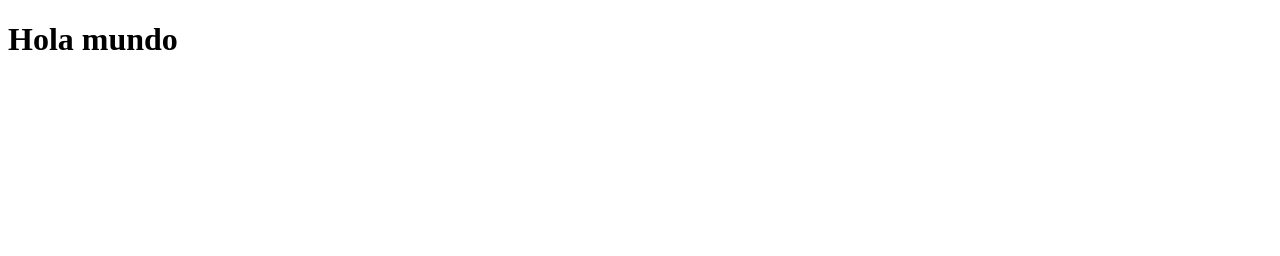
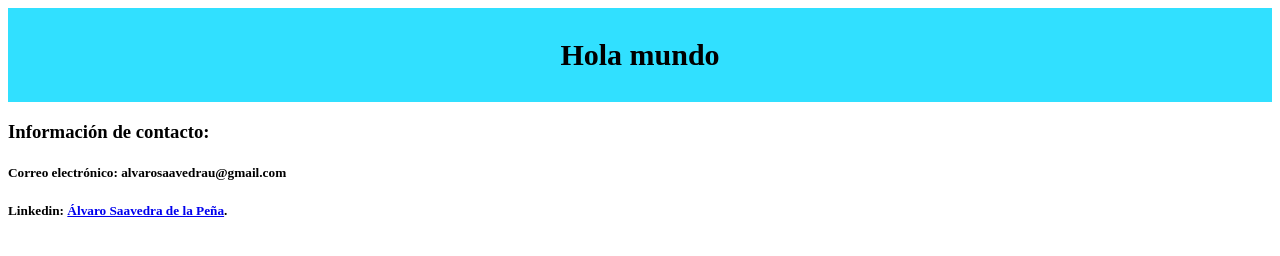
Before and after one commit to alvarosaavedrau/alvarosaavedrau.github.io, a plain HTML site: page index.html in a window 1280 px wide. Drawn offline with Linux system fonts and the light colour scheme.

Commit message:
First changes

```diff
--- a/css/styles.css
+++ b/css/styles.css
@@ -0,0 +1,6 @@
+header {
+  padding: 10px;
+  text-align: center;
+  background: #31E0FF;
+  font-size: 15px;
+}
--- a/index.html
+++ b/index.html
@@ -1,13 +1,18 @@
 <!DOCTYPE html>
-<html>
+<html lang="en">
    <head>
       <meta charset="UTF-8">
-      <title>Álvaro Saavedra de la Peña</title>
-      <link rel="stylesheet" href="css/styles.css"/>
+      <link rel="stylesheet" href="css/styles.css">
+      <title>alvarosaavedrau</title>
    </head>
    <body>
       <header>
          <h1>Hola mundo</h1>
       </header>
+      <footer>
+         <h3>Información de contacto:</h3>
+         <h5>Correo electrónico: alvarosaavedrau@gmail.com</h5>
+         <h5>Linkedin: <a href="https://es.linkedin.com/in/%C3%A1lvaro-saavedra-de-la-pe%C3%B1a-%C3%BAbeda-033675174">Álvaro Saavedra de la Peña</a>.</h5>
+      </footer>
    </body>
 </html>
```
